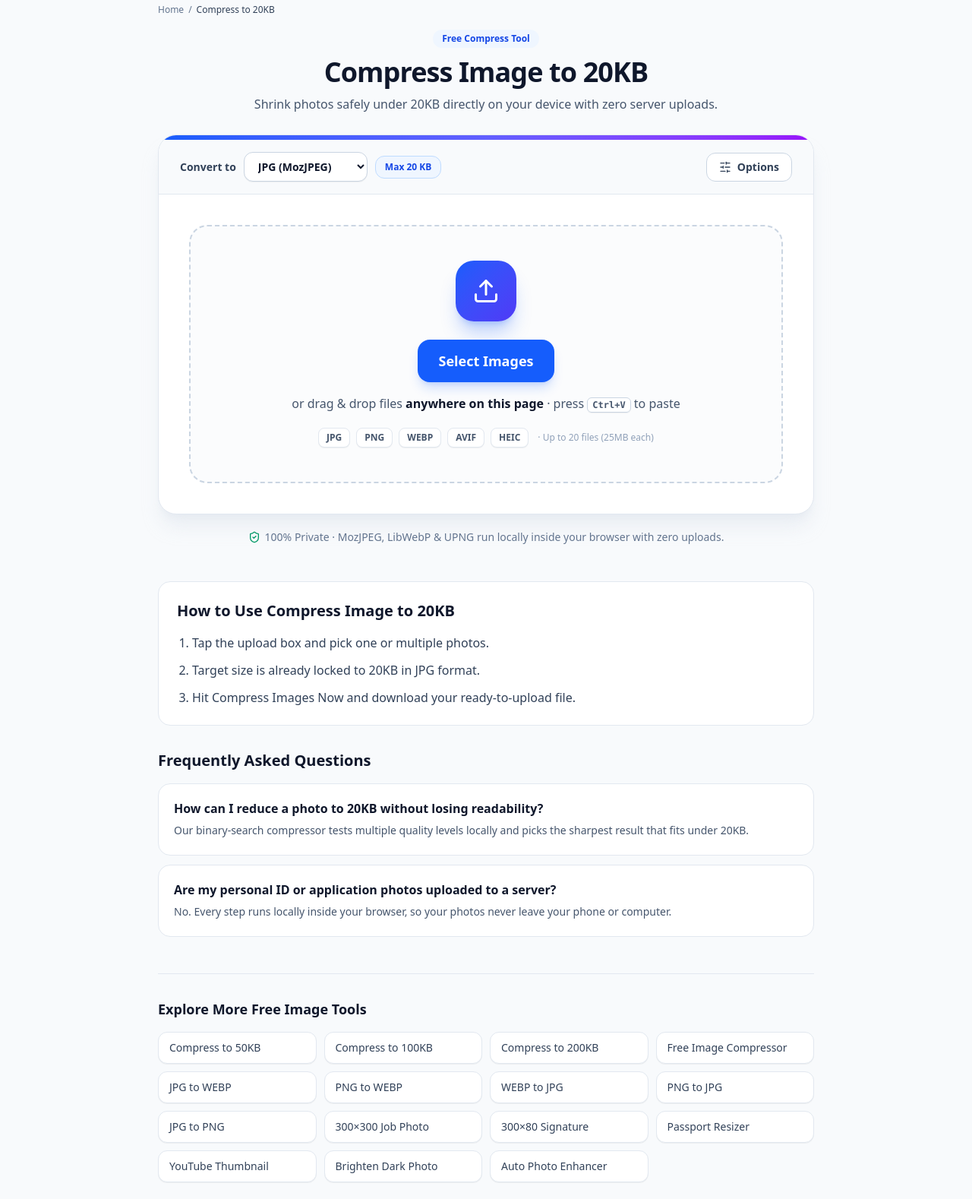
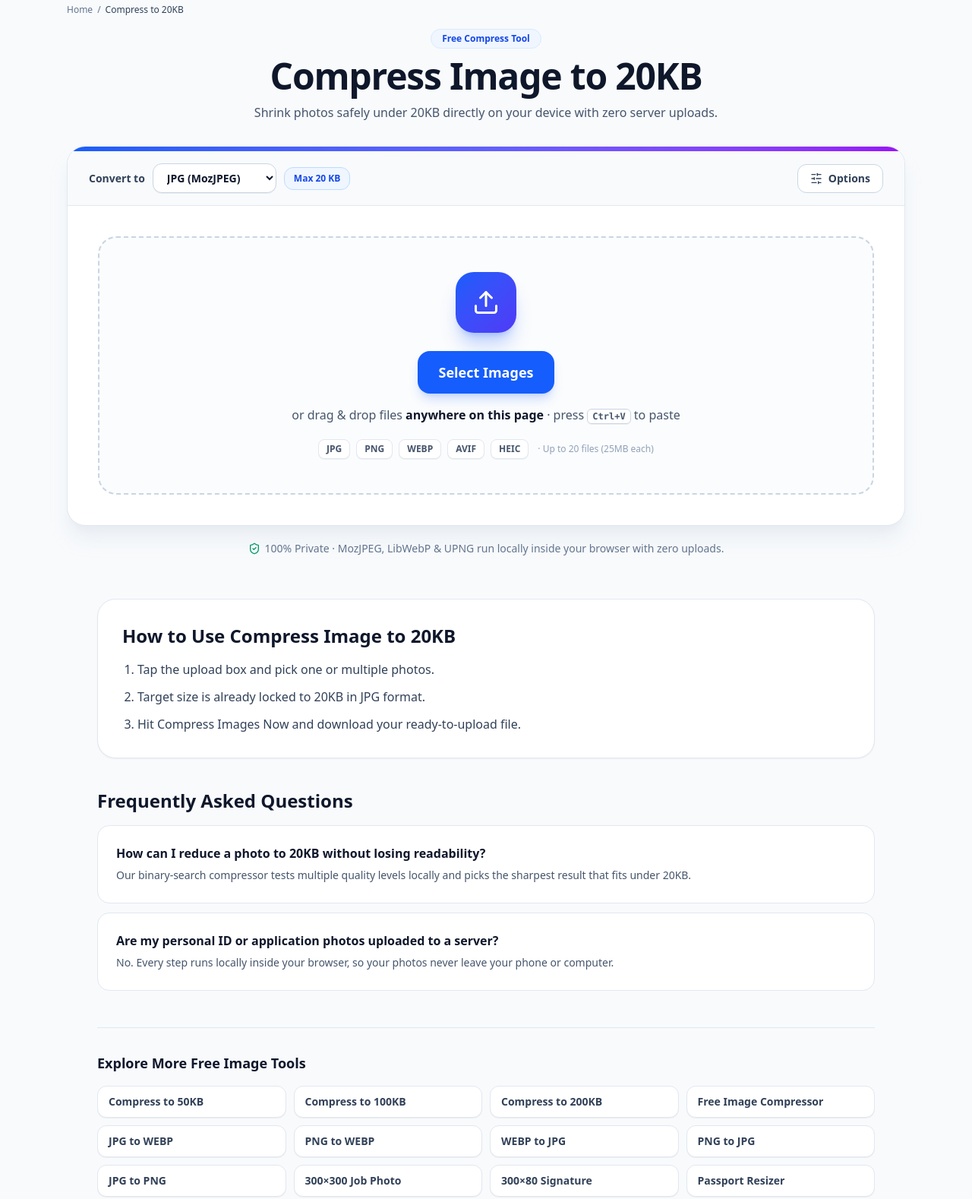
Before and after one commit to thethirdclasseditor-ship-it/imagelab-free, an Astro site: page /compress-image-to-20kb in a window 1280 px wide. Shown: the part 100-1678 px from the top of the page at 76% size. Built offline with nearby package versions, Linux system fonts and the light colour scheme; Astro itself is replaced by a stand-in of ours.

Commit message:
Refactor article layout and improve styling

```diff
--- a/src/pages/[slug].astro
+++ b/src/pages/[slug].astro
@@ -52,7 +52,7 @@ const relatedPages = SEO_PAGES.filter((p) => p.slug !== page.slug);
   description={page.metaDescription}
   schemas={[softwareSchema, faqSchema, breadcrumbSchema]}
 >
-  <article class="max-w-4xl mx-auto px-4 pt-6 sm:pt-10 pb-10">
+  <article class="max-w-6xl mx-auto px-4 sm:px-6 pt-6 sm:pt-10 pb-12">
     <!-- Breadcrumb -->
     <nav aria-label="Breadcrumb" class="text-xs text-slate-500 mb-4 flex items-center gap-1.5">
       <a href="/" class="hover:text-blue-600 font-medium">Home</a>
@@ -61,19 +61,19 @@ const relatedPages = SEO_PAGES.filter((p) => p.slug !== page.slug);
     </nav>
 
     <!-- SEO Header -->
-    <header class="text-center max-w-2xl mx-auto mb-7">
-      <span class="inline-block px-3 py-1 rounded-full bg-blue-50 text-blue-700 text-xs font-semibold mb-3">
+    <header class="text-center max-w-3xl mx-auto mb-8">
+      <span class="inline-block px-3.5 py-1 rounded-full bg-blue-50 text-blue-700 text-xs font-bold mb-3 border border-blue-100">
         Free {page.category} Tool
       </span>
-      <h1 class="text-3xl sm:text-4xl font-extrabold tracking-tight text-slate-900">
+      <h1 class="text-3xl sm:text-5xl font-extrabold tracking-tight text-slate-900">
         {page.h1}
       </h1>
-      <p class="text-slate-600 mt-2.5 text-sm sm:text-base">
+      <p class="text-slate-600 mt-3 text-sm sm:text-base">
         {page.subtitle}
       </p>
     </header>
 
-    <!-- Pre-configured Interactive Tool (Above the fold) -->
+    <!-- Wide Premium Interactive Workspace -->
     <ToolWorkspace
       client:load
       initialMode={page.toolType}
@@ -81,9 +81,10 @@ const relatedPages = SEO_PAGES.filter((p) => p.slug !== page.slug);
       defaults={page.defaults}
     />
 
-    <!-- How-To Section -->
-    <section class="mt-12 bg-white rounded-2xl border border-slate-200 p-6">
-      <h2 class="text-xl font-bold text-slate-900 mb-4">
+    <!-- Readable Below-the-Fold SEO Guides -->
+    <div class="max-w-5xl mx-auto">
+      <section class="mt-14 bg-white rounded-3xl border border-slate-200 p-6 sm:p-8 shadow-xs">
+        <h2 class="text-xl sm:text-2xl font-bold text-slate-900 mb-4">
           How to Use {page.h1}
         </h2>
         <ol class="space-y-3 text-sm sm:text-base text-slate-700 list-decimal pl-5">
@@ -93,22 +94,20 @@ const relatedPages = SEO_PAGES.filter((p) => p.slug !== page.slug);
         </ol>
       </section>
 
-    <!-- FAQ Section -->
-    <section class="mt-8">
-      <h2 class="text-xl font-bold text-slate-900 mb-4">
+      <section class="mt-10">
+        <h2 class="text-xl sm:text-2xl font-bold text-slate-900 mb-4">
           Frequently Asked Questions
         </h2>
         <div class="space-y-3">
           {page.faqs.map((faq) => (
-          <div class="bg-white rounded-2xl border border-slate-200 p-5">
-            <h3 class="font-semibold text-slate-900 text-sm sm:text-base">{faq.q}</h3>
+            <div class="bg-white rounded-2xl border border-slate-200 p-5 sm:p-6">
+              <h3 class="font-bold text-slate-900 text-sm sm:text-base">{faq.q}</h3>
               <p class="text-slate-600 text-sm mt-1.5 leading-relaxed">{faq.a}</p>
             </div>
           ))}
         </div>
       </section>
 
-    <!-- Internal Linking Grid (Huge Google SEO Boost) -->
       <nav aria-label="More Free Image Tools" class="mt-12 border-t border-slate-200 pt-8">
         <h2 class="text-lg font-bold text-slate-900 mb-4">
           Explore More Free Image Tools
@@ -117,12 +116,13 @@ const relatedPages = SEO_PAGES.filter((p) => p.slug !== page.slug);
           {relatedPages.map((item) => (
             <a
               href={`/${item.slug}`}
-            class="px-3.5 py-2.5 bg-white border border-slate-200 rounded-xl text-xs sm:text-sm font-medium text-slate-700 hover:border-blue-500 hover:text-blue-600 transition shadow-2xs"
+              class="px-3.5 py-2.5 bg-white border border-slate-200 rounded-xl text-xs sm:text-sm font-semibold text-slate-700 hover:border-blue-500 hover:text-blue-600 transition shadow-2xs"
             >
               {item.shortName}
             </a>
           ))}
         </div>
       </nav>
+    </div>
   </article>
 </Layout>
```
Lines whose indentation alone changed are shown as unchanged.
